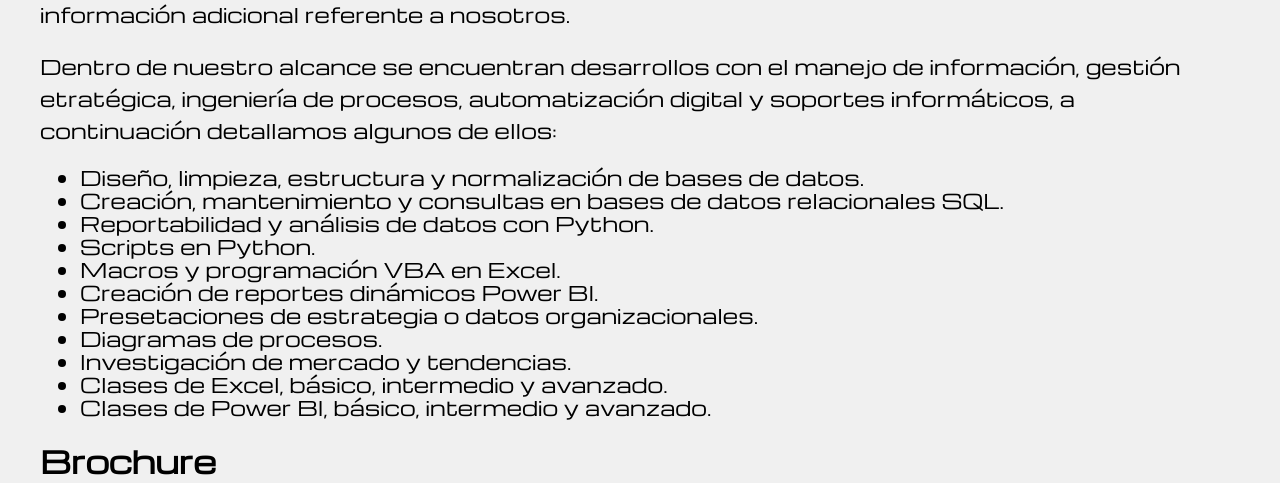
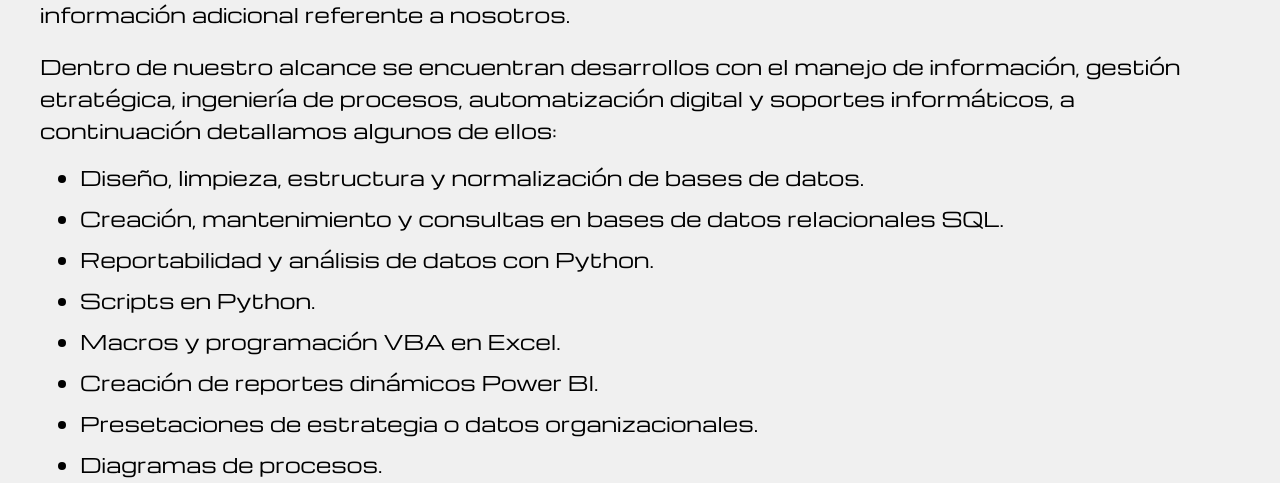
Before and after one commit to richardhapb/menteingenieria, a PHP site: page /brochure.php in a window 1280 px wide; the page is wider, and only the part inside the window is pictured. Shown: the part 435-918 px from the top of that part. Run offline with PHP 8.4, Linux system fonts and the light colour scheme; some web fonts are replaced; grey boxes are pictures that could not be loaded.

Commit message:
Se incluye más separación en las listas

```diff
--- a/brochure.php
+++ b/brochure.php
@@ -12,7 +12,7 @@
 
     <p>Dentro de nuestro alcance se encuentran desarrollos con el manejo de información, gestión etratégica, ingeniería de procesos, automatización digital y soportes informáticos, a continuación detallamos algunos de ellos:</p>
 
-    <ul>
+    <ul class="actividades">
         <li>Diseño, limpieza, estructura y normalización de bases de datos.</li>
         <li>Creación, mantenimiento y consultas en bases de datos relacionales SQL.</li>
         <li>Reportabilidad y análisis de datos con Python.</li>
--- a/build/css/app.css
+++ b/build/css/app.css
@@ -173,7 +173,7 @@ button,
 [type=button],
 [type=reset],
 [type=submit] {
-  -webkit-appearance: button;
+  appearance: button;
 }
 
 /**
@@ -256,7 +256,7 @@ textarea {
  * 2. Correct the outline style in Safari.
  */
 [type=search] {
-  -webkit-appearance: textfield; /* 1 */
+  appearance: textfield; /* 1 */
   outline-offset: -2px; /* 2 */
 }
 
@@ -690,3 +690,7 @@ p {
   width: 90rem;
   margin: 0 auto;
 }
+
+.actividades li {
+  margin-top: 1.8rem;
+}
--- a/src/scss/base/_normalize.scss
+++ b/src/scss/base/_normalize.scss
@@ -196,7 +196,7 @@
   [type="button"],
   [type="reset"],
   [type="submit"] {
-    -webkit-appearance: button;
+    appearance: button;
   }
 
   /**
@@ -288,7 +288,7 @@
    */
 
   [type="search"] {
-    -webkit-appearance: textfield; /* 1 */
+    appearance: textfield; /* 1 */
     outline-offset: -2px; /* 2 */
   }
 
--- a/src/scss/layout/_brochure.scss
+++ b/src/scss/layout/_brochure.scss
@@ -3,3 +3,9 @@
     width: 90rem;
     margin: 0 auto;
 }
+
+.actividades {
+    li {
+        margin-top: 1.8rem;
+    }
+}
```
